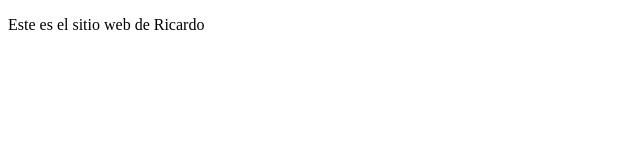
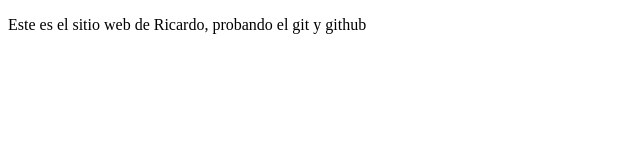
Before and after one commit to MeLlamoRicardo/proyectoDemoPrework, a plain HTML site: page index.html in a window 1280 px wide. Shown: the whole page, without its empty margins (0-640 px from the left). Drawn offline with Linux system fonts and the light colour scheme.

Commit message:
Cambios de prueba

```diff
--- a/index.html
+++ b/index.html
@@ -8,7 +8,7 @@
 </head>
 <body>
     <p>
-        Este es el sitio web de Ricardo
+        Este es el sitio web de Ricardo, probando el git y github
     </p>
 </body>
 </html>
```
